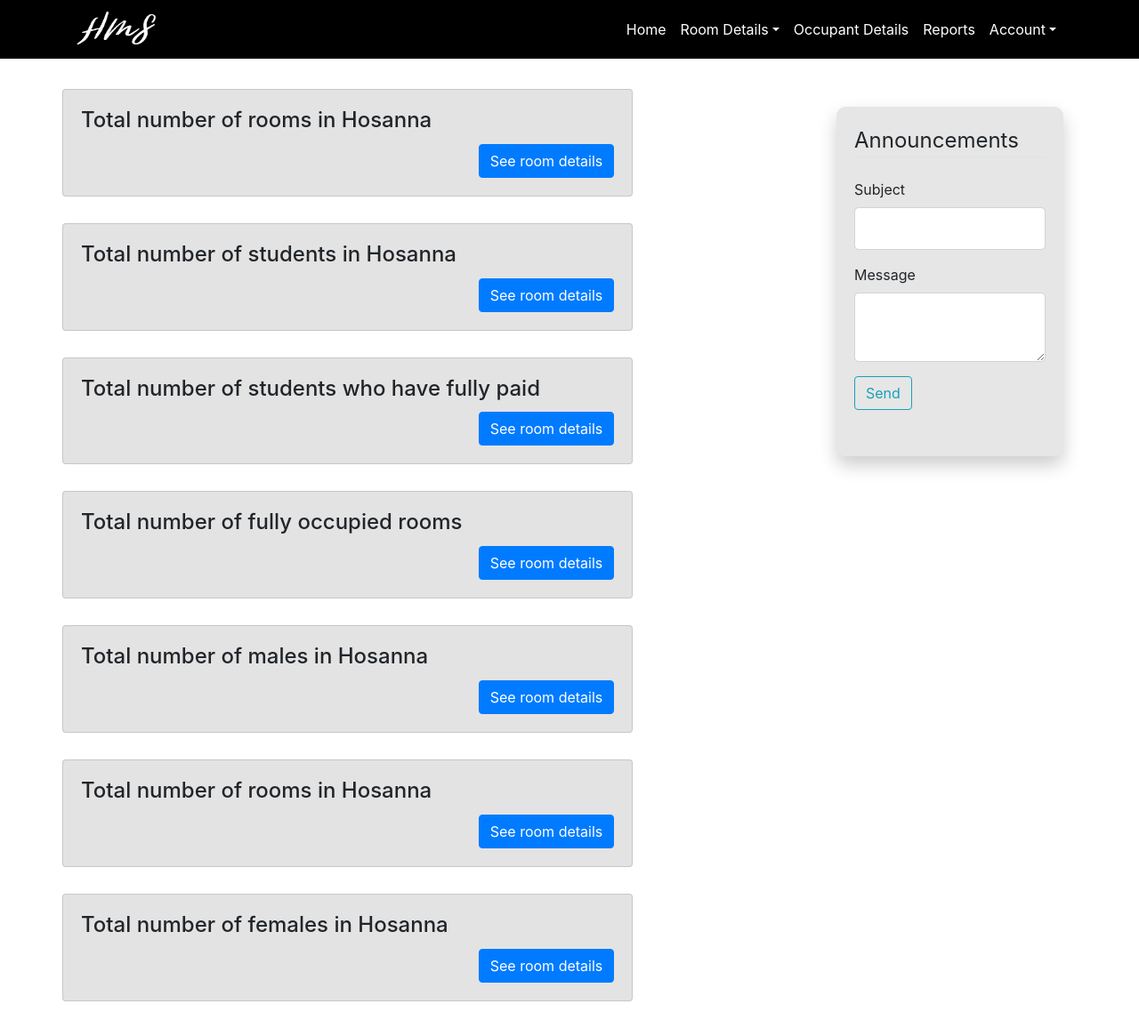
After one commit to AshCreate/Project-HMS, a Flask app: page /admin/reports in a window 1280 px wide. The commit adds this page. Shown: the whole page at 89% size. Run offline with Flask 2, Linux system fonts and the light colour scheme; a user stored in the database is signed in; data comes from the database, SQL or seed files in the repository; some libraries are stand-ins or nearby versions.

Commit message:
added reports page

```diff
--- a/HMS/forms.py
+++ b/HMS/forms.py
@@ -44,7 +44,6 @@ class AnnouncementForm(FlaskForm):
 
 class AddRoomForm(FlaskForm):
     room_num = StringField('Room Number', validators=[DataRequired()])
-    print(room_num)
     beds = SelectField('Number of occupants allowed', choices=[(1, 'One in a room'),
                                                                (2, 'Two in a room'),
                                                                (3, 'Three in a room'),
@@ -53,7 +52,7 @@ class AddRoomForm(FlaskForm):
     submit = SubmitField('Add Room')
 
 
-class EditRoomForm(FlaskForm, current_user):
+class EditRoomForm(FlaskForm):
     room_num = SelectField('Number of occupants allowed', choices=[(1, 'One in a room'),
                                                                    (2, 'Two in a room'),
                                                                    (3, 'Three in a room'),
--- a/HMS/routes.py
+++ b/HMS/routes.py
@@ -180,3 +180,10 @@ def updateaccount():
     form.number.data = current_user.number
     form.email.data = current_user.email
   return render_template('updateaccount.html', title='Account', form=form, form2=form2)
+
+@app.route('/admin/reports')
+@login_required
+def reports():
+  form2 = AnnouncementForm()
+  hostelName = Hostel.query.filter_by(hostel_id=current_user.hostel_id).first().hostel_name
+  return render_template('reports.html', title = 'Reports', form2 = form2, hostelName = hostelName)
--- a/HMS/templates/admin_layout.html
+++ b/HMS/templates/admin_layout.html
@@ -44,7 +44,7 @@
                           <a class="nav-link js-scroll-trigger text-white" href="{{ url_for('occupants_details') }}">Occupant Details</a>
                         </li>
                         <li class="nav-item">
-                          <a class="nav-link js-scroll-trigger text-white" href="#">Reports</a>
+                          <a class="nav-link js-scroll-trigger text-white" href="{{ url_for('reports') }}">Reports</a>
                         </li>
                         <li class="nav-item dropdown">
                             <a class="nav-link dropdown-toggle text-white" data-toggle="dropdown" href="#" role="button" aria-haspopup="true" aria-expanded="false">Account</a>
--- /dev/null
+++ b/HMS/templates/reports.html
@@ -0,0 +1,48 @@
+{% extends "admin_layout.html" %}
+{% block content %}
+    <div class="row">
+        <div class="card w-75" style="margin-bottom: 30px; background-color: #E3E3E3">
+          <div class="card-body">
+            <h4 class="card-title">Total number of rooms in {{ hostelName }}</h4>
+            <a style="float: right" href="#" class="btn btn-primary">See room details</a>
+          </div>
+        </div>
+        <div class="card w-75" style="margin-bottom: 30px; background-color: #E3E3E3">
+          <div class="card-body">
+            <h4 class="card-title">Total number of students in {{ hostelName }}</h4>
+            <a style="float: right" href="#" class="btn btn-primary">See room details</a>
+          </div>
+        </div>
+        <div class="card w-75" style="margin-bottom: 30px; background-color: #E3E3E3">
+          <div class="card-body">
+            <h4 class="card-title">Total number of students who have fully paid</h4>
+            <a style="float: right" href="#" class="btn btn-primary">See room details</a>
+          </div>
+        </div>
+        <div class="card w-75" style="margin-bottom: 30px; background-color: #E3E3E3">
+          <div class="card-body">
+            <h4 class="card-title">Total number of fully occupied rooms</h4>
+            <a style="float: right" href="#" class="btn btn-primary">See room details</a>
+          </div>
+        </div>
+        <div class="card w-75" style="margin-bottom: 30px; background-color: #E3E3E3">
+          <div class="card-body">
+            <h4 class="card-title">Total number of males in {{ hostelName}}</h4>
+            <a style="float: right" href="#" class="btn btn-primary">See room details</a>
+          </div>
+        </div>
+        <div class="card w-75" style="margin-bottom: 30px; background-color: #E3E3E3">
+          <div class="card-body">
+            <h4 class="card-title">Total number of rooms in {{ hostelName }}</h4>
+            <a style="float: right" href="#" class="btn btn-primary">See room details</a>
+          </div>
+        </div>
+        <div class="card w-75" style="margin-bottom: 30px; background-color: #E3E3E3">
+          <div class="card-body">
+            <h4 class="card-title">Total number of females in {{ hostelName }}</h4>
+            <a style="float: right" href="#" class="btn btn-primary">See room details</a>
+          </div>
+        </div>
+    </div>
+
+{% endblock %}
```
